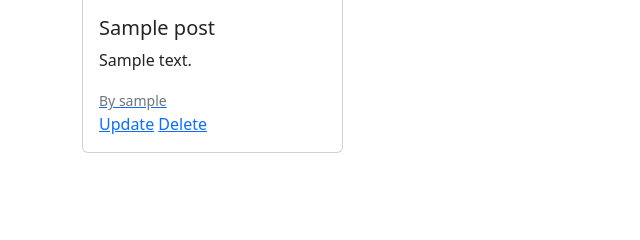
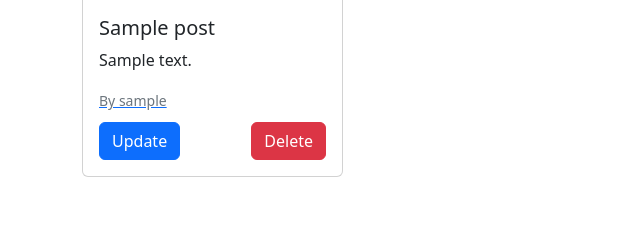
Before and after one commit to rebahama/bimmer-reviewer, a Django app: page / in a window 1280 px wide. Shown: the part 523-763 px from the top of the page, without its empty margins (0-640 px from the left). Run offline with Django 3.2, Linux system fonts and the light colour scheme; tables that the repository leaves empty hold one stand-in row (values such as "Sample post").

Commit message:
style update and delete buttons

```diff
--- a/static/css/style.css
+++ b/static/css/style.css
@@ -10,3 +10,8 @@
 .col{
     margin-top: 90px;
 }
+.btn-change{
+    margin-top: 10px;
+    display: flex;
+    justify-content: space-between;
+}
--- a/templates/home.html
+++ b/templates/home.html
@@ -14,8 +14,10 @@
               <h5 class="card-title">{{post.title}}</h5>
               <p class="card-text"> {{post.body}} </p>
               <a href="{% url 'detail-review' post.pk %}"> <p class="card-text"><small class="text-muted">By {{post.author}} </small></p> </a>
-              <a href="{% url 'update-review' post.pk %}">Update</a>
-              <a href="{% url 'delete-review' post.pk %}">Delete</a>
+              <div class="btn-change">
+              <a href="{% url 'update-review' post.pk %}" class="btn btn-primary" >Update </a>
+              <a href="{% url 'delete-review' post.pk %}" class="btn btn-danger">Delete</a>
+            </div>
             </div>
           </div>
     </div>
```
